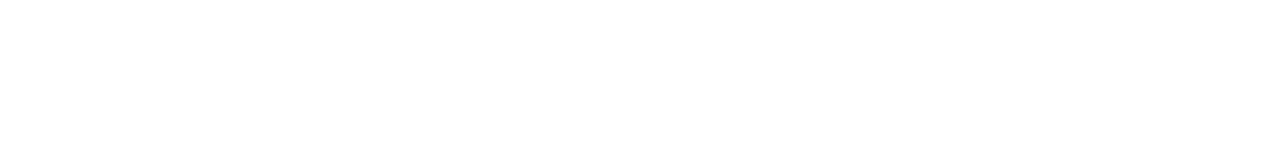
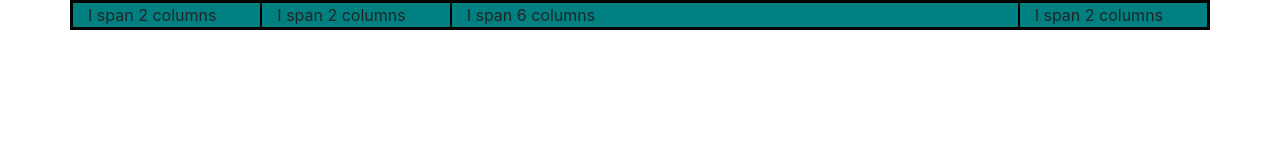
Before and after one commit to BrianCarela/boostrap-testing, a plain HTML site: page index.html in a window 1280 px wide. Drawn offline with nearby package versions, Linux system fonts and the light colour scheme.

Commit message:
end of class, self research later

```diff
--- /dev/null
+++ b/css/styles.css
@@ -0,0 +1,7 @@
+.container{
+  background-color: teal;
+}
+
+div{
+  border: 1px solid black;
+}
--- a/index.html
+++ b/index.html
@@ -2,10 +2,28 @@
 <html>
 <head>
   <title>Bootstrap testing</title>
+  <meta name="viewport" content="width=device-width,
+initial-scale=1, shrink-to-fit=no" />
   <link rel="stylesheet" type="text/css" href="https://stackpath.bootstrapcdn.com/bootstrap/4.1.1/css/bootstrap.min.css">
+  <link rel="stylesheet" type="text/css" href="css/styles.css">
 </head>
 
 <body>
-
+  <div class="container">
+    <div class="row">
+      <div class="col">
+        I span 2 columns
+      </div>
+      <div class="col">
+        I span 2 columns
+      </div>
+      <div class="col-6">
+        I span 6 columns
+      </div>
+      <div class="col">
+        I span 2 columns
+      </div>
+    </div>
+  </div>
 </body>
 </html>
```
